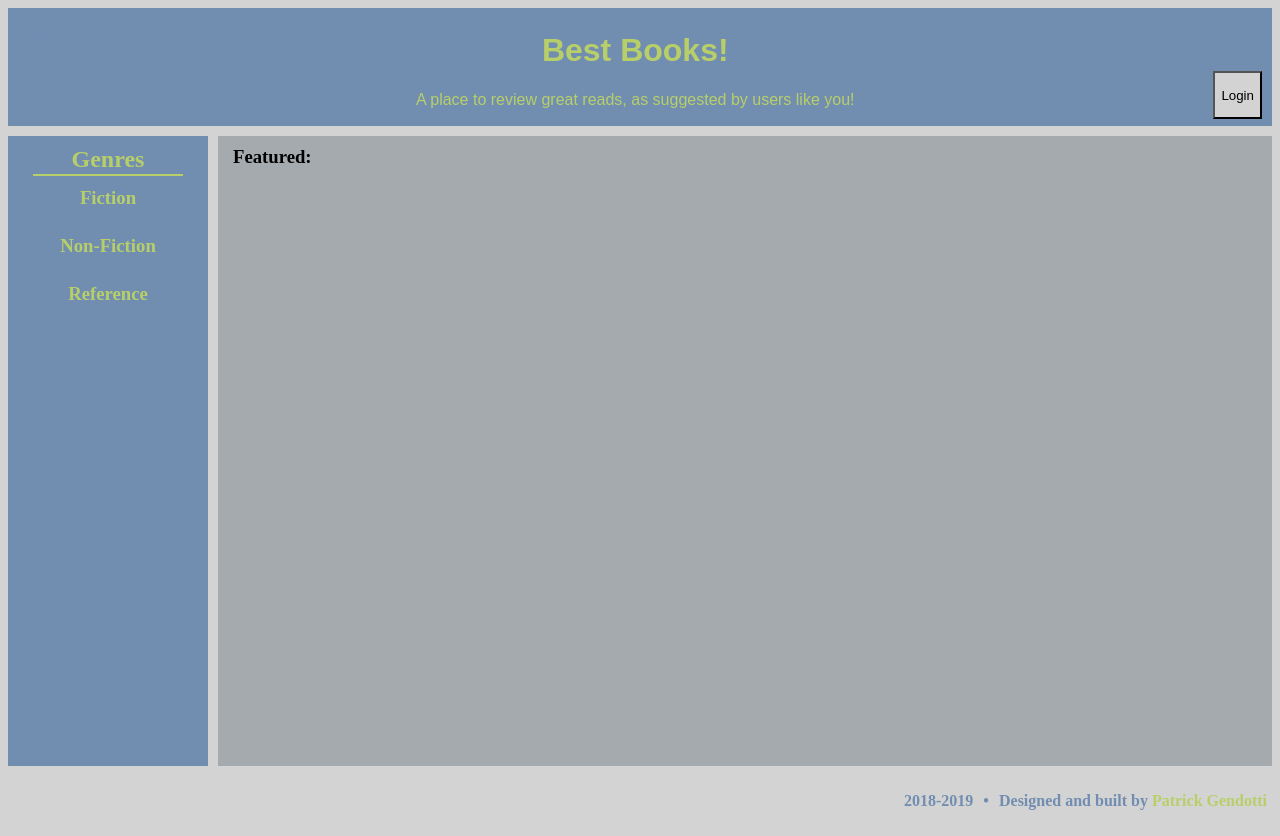
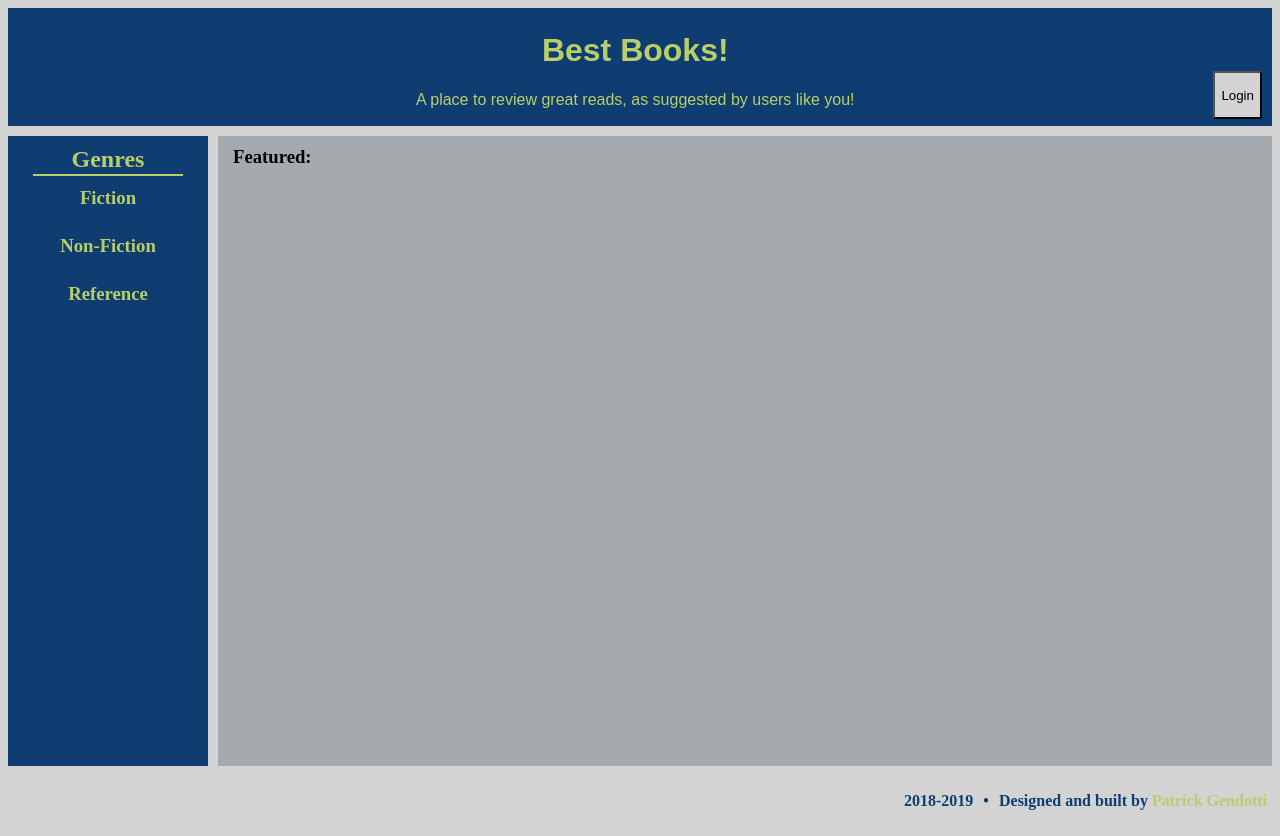
Before and after one commit to Gendo90/Item_Catalog_Web_Server_Ed, a Flask app: page / in a window 1280 px wide. Run offline with Flask 2, Linux system fonts and the light colour scheme; data comes from the database, SQL or seed files in the repository; some libraries are stand-ins or nearby versions.

Commit message:
fix: Update style.css to have higher contrast for vision-impaired users (accessibility)

```diff
--- a/static/css/style.css
+++ b/static/css/style.css
@@ -52,7 +52,7 @@
   padding-bottom: 1px;
   padding-left: 10px;
   padding-right: 10px;
-  background-color: #718eb1;
+  background-color: #0f3d71;
   text-align: center;
   color: #b8cf69;
   font-family: Arial;
@@ -65,7 +65,7 @@
 }
 
 .text_blend {
-  color: #718eb1;
+  color: #0f3d71;
 }
 
 .origheading {
@@ -97,7 +97,7 @@
 
 .footer_text {
   text-align: right;
-  color: #718eb1;
+  color: #0f3d71;
   padding: 5px;
 }
 
@@ -117,7 +117,7 @@
   min-width: 120px;
   max-width: 200px;
   margin-top: 10px;
-  background-color: #718eb1;
+  background-color: #0f3d71;
   text-align: center;
   color: #b8cf69;
   overflow-y: auto;
@@ -151,7 +151,7 @@
   height: 300px;
   margin: auto;
   margin-top: calc(50vh - 150px);
-  background-color: #718eb1;
+  background-color: #0f3d71;
   text-align: center;
   color: #b8cf69;
   border-color: black;
```
